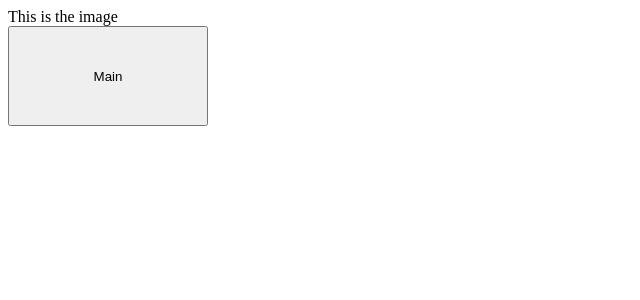
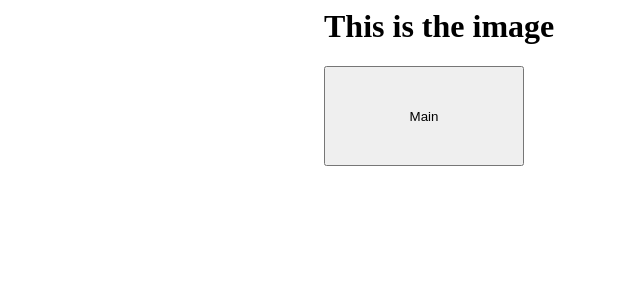
Before and after one commit to oceancat11/liu, a Python web app: template templates/image_gpt.html in a window 1280 px wide. Shown: the top 300 px of the page, without its empty margins (0-640 px from the left). Run offline with Jinja, Linux system fonts and the light colour scheme; the template is opened without the code that fills it, so the values that code supplies are empty.

Commit message:
Update image_gpt.html

```diff
--- a/templates/image_gpt.html
+++ b/templates/image_gpt.html
@@ -1,14 +1,14 @@
 
 <style>
-.container(width:100%;margin:atuo;}
-@media(min-width:600px){.container{width:80%}}
-@media(min-width:768px){.container{width:60%}}
-@media(min-width:1024px){.container{width:850%}}
+.container{width:100%;margin:auto;}
+@media(min-width:600px){.container{width:80%;}}
+@media(min-width:768px){.container{width:60%;}}
+@media(min-width:1024px){.container{width:50%;}}
 </style>
 
 <div class="container">
-<hl>This is the image</hl>
+<h1>This is the image </h1>
 <form action="/main" method="post">
-   <input type = "submit" value="Main" style="width:200px;height:100px;">
+<input type ="submit" value="Main" style="width:200px;height:100px;">
 </form>
 </div>
```
